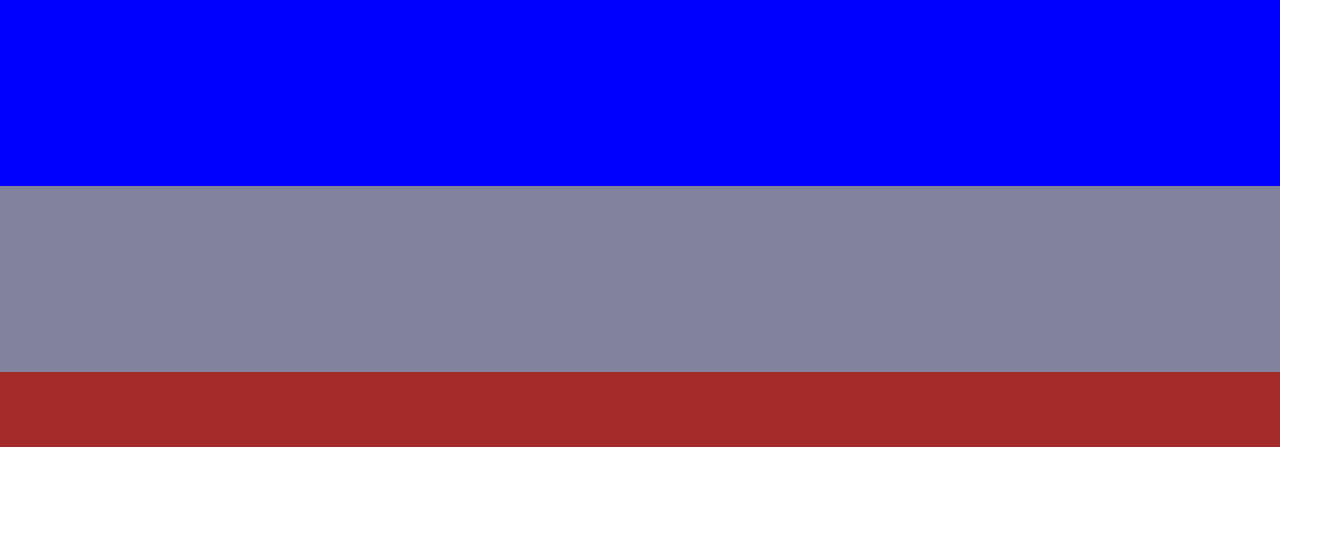
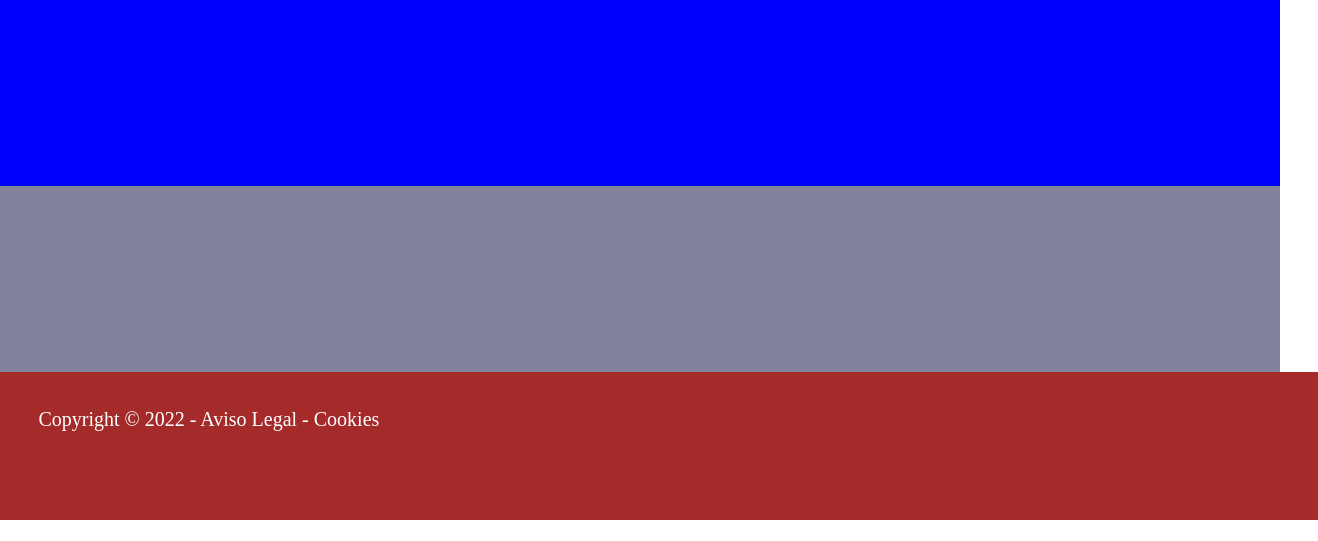
Before and after one commit to hamma-eb/restaurante-app, a plain HTML site: page index.html in a window 1280 px wide. Shown: the part 259-800 px from the top of the page, 1318 px wide, since content can reach past the window. Drawn offline with Linux system fonts and the light colour scheme.

Commit message:
cambios footer

```diff
--- a/css/style.css
+++ b/css/style.css
@@ -148,6 +148,12 @@ footer {
   background-color: brown;
 
 }
+.container-fluid {
+  color: white;
+  padding: 1.825em 0;
+  font-size: 20px;
+  padding-left: 3%;
+  }
 
 
 /* para pantalla Tablet */
@@ -179,8 +185,7 @@ footer {
   }
 }
 
-
-
+}
 /* Para pantalla Movil */
 @media screen and (max-width: 500px) {
 
--- a/index.html
+++ b/index.html
@@ -66,7 +66,14 @@
             </div>
 
             <div class="footer">
-                <footer>
+                <footer class="container-fluid">
+                    <p>
+                        Copyright &copy; 2022
+                        -
+                        <a href="#">Aviso Legal</a>
+                        -
+                        <a href="#">Cookies</a>
+                    </p>
 
                 </footer>
 
```
